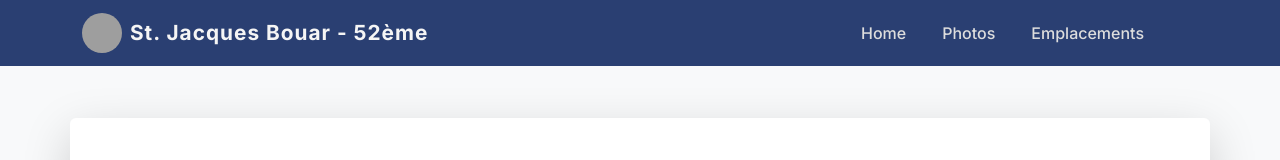
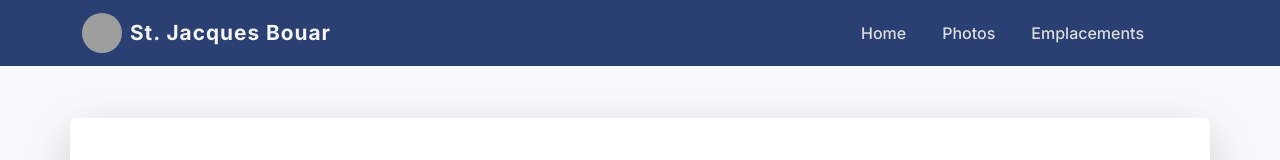
Before and after one commit to Caboujalad/sdlsjb, a plain HTML site: page maps.html in a window 1280 px wide. Shown: the top 160 px of the page. Drawn offline with nearby package versions, Linux system fonts and the light colour scheme; grey boxes are pictures that could not be loaded.

Commit message:
fixed 52eme

```diff
--- a/maps.html
+++ b/maps.html
@@ -111,7 +111,7 @@
       <a class="navbar-brand d-flex align-items-center" href="index.html">
         <img src="https://encrypted-tbn0.gstatic.com/images?q=tbn:ANd9GcT2CGWZC8ML3FV1sbsBcDpPJw4GvVWPsTsTeA&s"
              alt="Scouts Logo" width="40" height="40" class="me-2 rounded-circle">
-        St. Jacques Bouar - 52ème
+        St. Jacques Bouar
       </a>
       <button class="navbar-toggler" type="button" data-bs-toggle="collapse" data-bs-target="#navbarNav">
         <span class="navbar-toggler-icon"></span>
```
